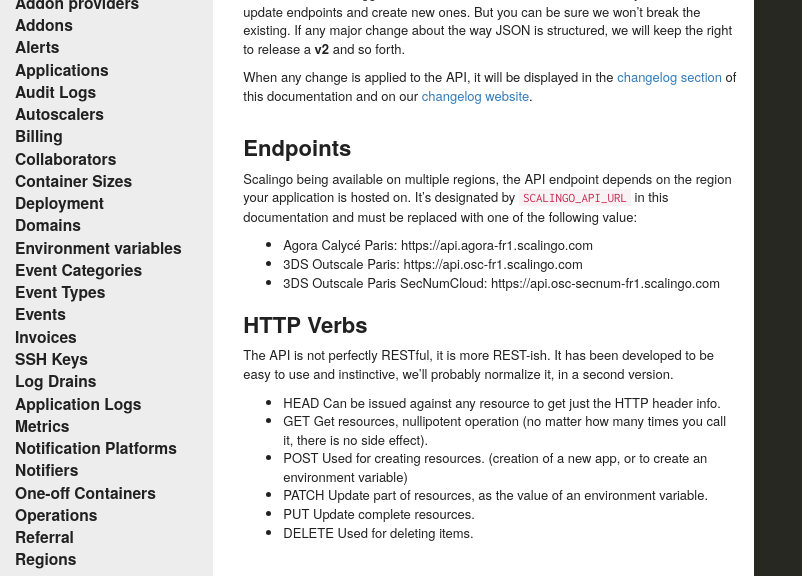
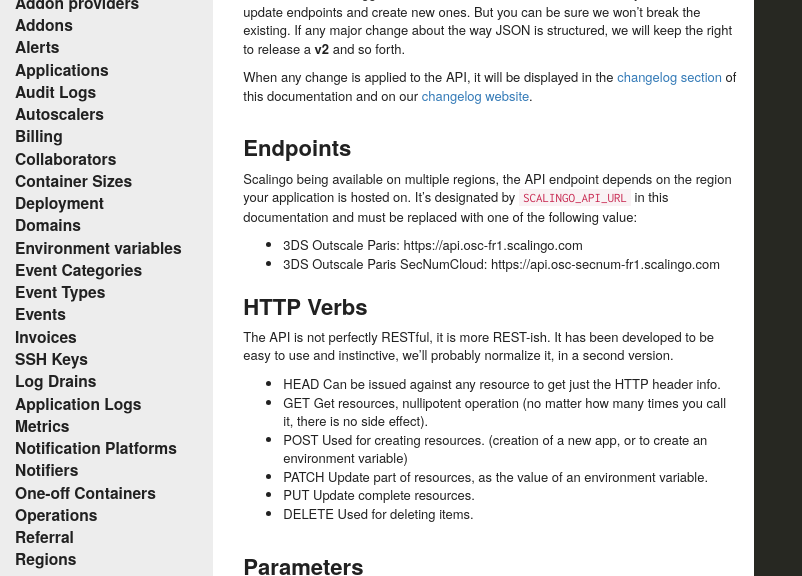
Before and after one commit to jdauphant/developers-documentation, a Jekyll site: the page built from _scalingo_api/index.md, in a window 1280 px wide and 900 px high, cut to the strip 324-900 px from the top of the window. Shown: the whole strip, without its empty margins (0-802 px from the left). Built offline with Jekyll 4.4.1, drawn with Linux system fonts in a browser that asks for light colours; nearby versions of some CDN libraries; comment, search, counter and statistics services are not loaded.

Commit message:
agora-fr1 is no longer a region

```diff
--- a/_scalingo_api/index.md
+++ b/_scalingo_api/index.md
@@ -50,7 +50,6 @@ Scalingo being available on multiple regions, the API endpoint depends on the
 region your application is hosted on. It's designated by `SCALINGO_API_URL` in
 this documentation and must be replaced with one of the following value:
 
-- Agora Calycé Paris: https://api.agora-fr1.scalingo.com
 - 3DS Outscale Paris: https://api.osc-fr1.scalingo.com
 - 3DS Outscale Paris SecNumCloud: https://api.osc-secnum-fr1.scalingo.com
 
```
Also changed, not shown: _database_api/index.md (+0 -1 lines).
